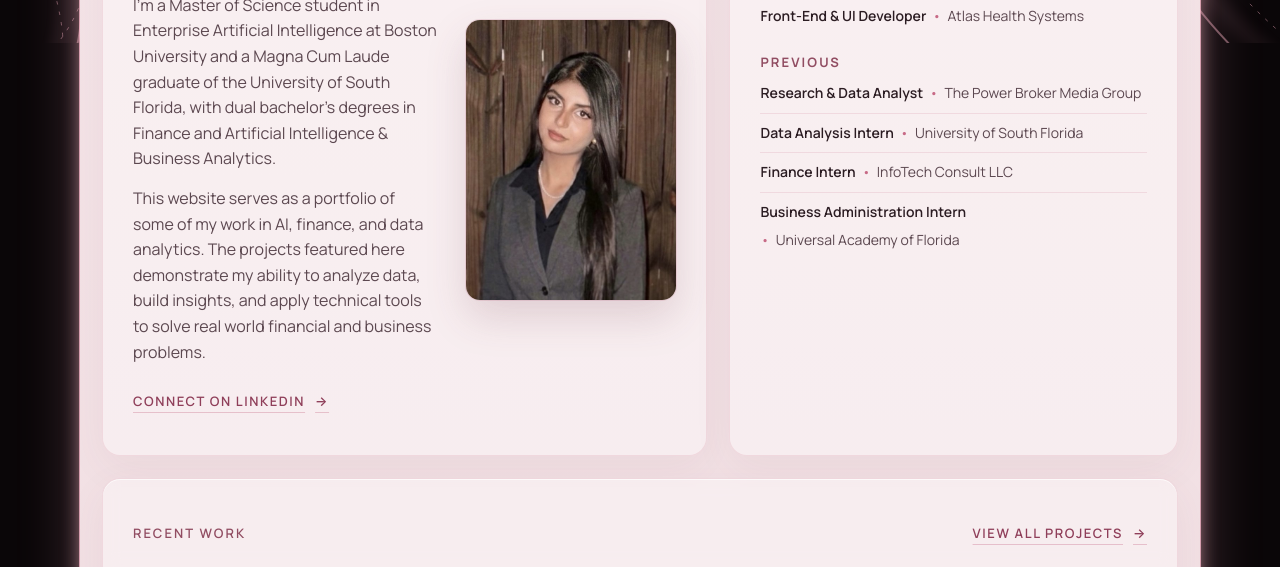
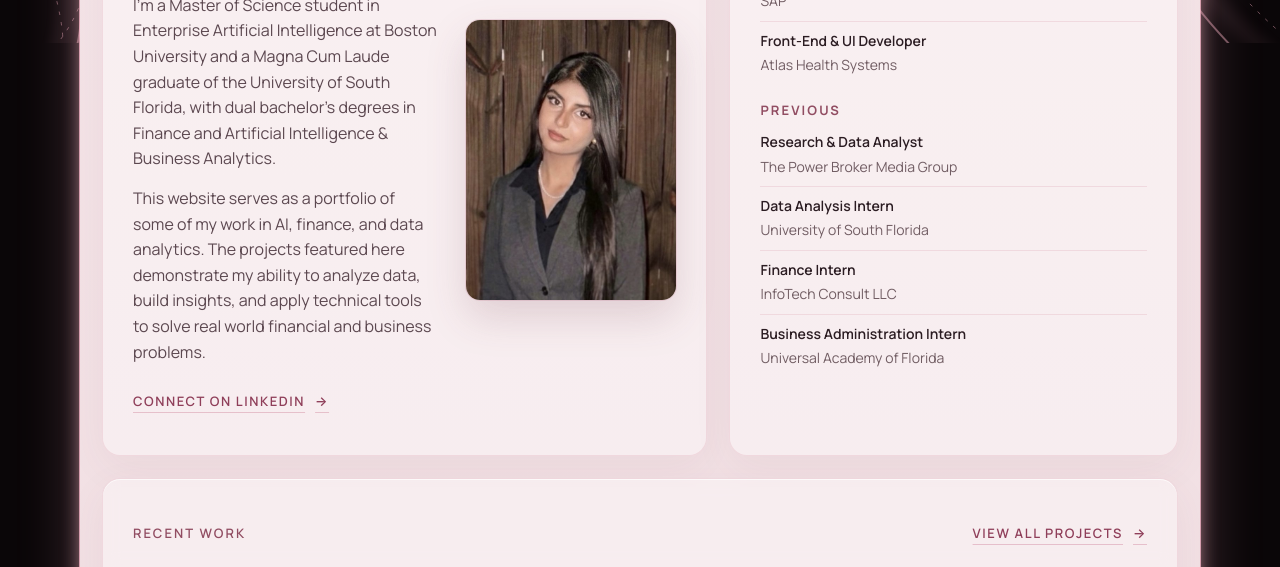
Before and after one commit to aishanomani/aishanomani.github.io, a plain HTML site: page index.html in a window 1280 px wide. Shown: the part 757-1324 px from the top of the page. Drawn offline with nearby package versions, Linux system fonts and the light colour scheme.

Commit message:
Stack work experience companies below roles

```diff
--- a/assets/style.css
+++ b/assets/style.css
@@ -243,13 +243,13 @@ a { color: inherit; }
 }
 .experience-list { list-style: none; margin: 0; padding: 0; display: grid; gap: 8px; }
 .experience-list li {
-  display: flex; align-items: baseline; flex-wrap: wrap; gap: 6px;
+  display: grid; gap: 2px;
   padding-bottom: 8px; border-bottom: 1px solid rgba(199, 106, 134, .16);
   color: var(--ink-soft); font-size: var(--fs-sm);
 }
 .experience-list li:last-child { border-bottom: 0; padding-bottom: 0; }
-.experience-list strong { color: var(--ink); font-weight: 600; }
-.experience-list span::before { content: "•"; color: var(--rose); margin-right: 6px; }
+.experience-list strong { display: block; color: var(--ink); font-weight: 600; }
+.experience-list span { display: block; color: var(--muted); }
 
 /* recent work tiles */
 .tiles { display: grid; grid-template-columns: repeat(4, 1fr); gap: 16px; }
```
